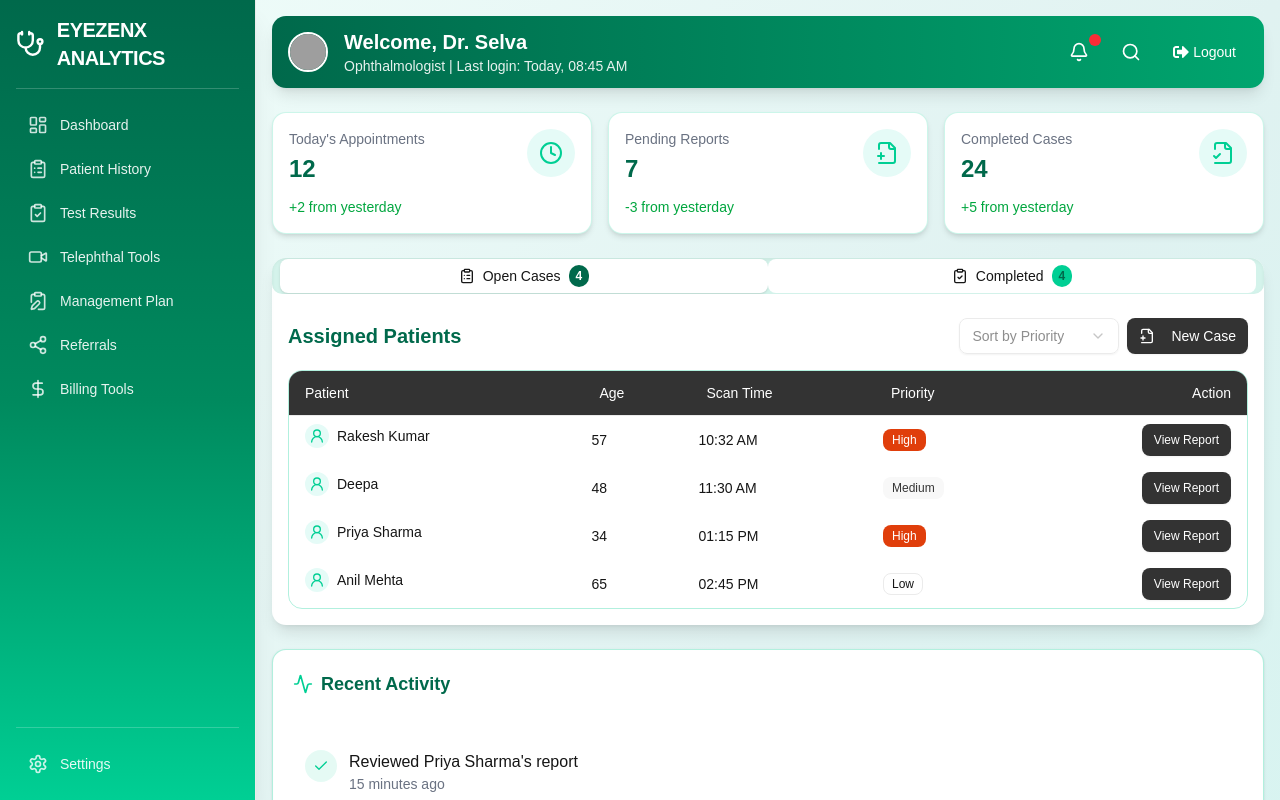
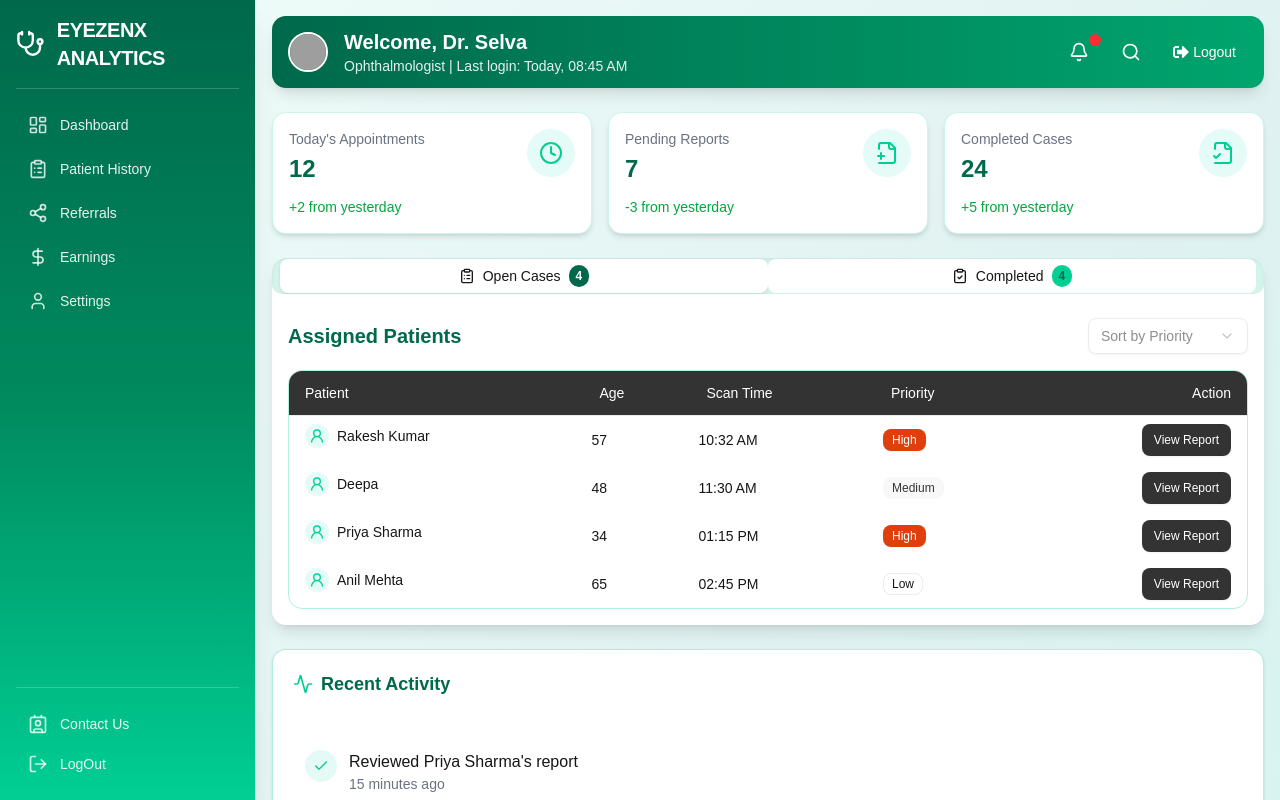
Before and after one commit to Tech-EyeZenX/eyezen-connect, a React (Vite) app in the folder eyezen-connect/: page /doctor-dashboard in a window 1280 px wide. Shown: the top 800 px of the page. Built offline with nearby package versions, Linux system fonts and the light colour scheme; grey boxes are pictures that could not be loaded; the HTML template or start-up script is replaced by a standard one.

Commit message:
feat: Update navigation items in DoctorDashBoard and OptometricDashBoard; add Contact Us link and modify existing paths

```diff
--- a/eyezen-connect/src/pages/DoctorDashBoard.jsx
+++ b/eyezen-connect/src/pages/DoctorDashBoard.jsx
@@ -71,7 +71,10 @@ import {
     Search,
     HeartPulse,
     FilePlus2,
-    FileCheck2
+    FileCheck2,
+    DollarSignIcon,
+    LogOut,
+    Contact
 } from "lucide-react";
 import { FaSignOutAlt } from 'react-icons/fa';
 
@@ -83,11 +86,10 @@ export function DoctorDashBoard() {
     const navItems = [
         { path: "/dashboard", icon: LayoutDashboard, label: "Dashboard" },
         { path: "/patient-history", icon: ClipboardList, label: "Patient History" },
-        { path: "/test-results", icon: ClipboardCheck, label: "Test Results" },
-        { path: "/telephthal-tools", icon: Video, label: "Telephthal Tools" },
-        { path: "/treatment-plan", icon: ClipboardEdit, label: "Management Plan" },
         { path: "/referrals", icon: Share2, label: "Referrals" },
-        { path: "/billing-tools", icon: DollarSign, label: "Billing Tools" }
+        { path: "/earnings", icon: DollarSignIcon, label: "Earnings" },
+        { path: "/profile", icon: User, label: "Settings" }
+
     ];
 
     const assignedCases = [
@@ -158,12 +160,20 @@ export function DoctorDashBoard() {
                         ))}
                     </nav>
                     <div className="mt-auto pt-4 border-t border-white/20">
+
                         <Link
-                            to="/settings"
+                            to="/contact-us"
                             className="flex items-center gap-3 rounded-lg px-3 py-2.5 text-white/90 hover:bg-white/10 hover:text-white transition-colors duration-200 group"
                         >
-                            <Settings className="h-5 w-5 text-white/80 group-hover:text-white" />
-                            <span className="text-sm font-medium">Settings</span>
+                            <Contact className="h-5 w-5 text-white/80 group-hover:text-white" />
+                            <span className="text-sm font-medium">Contact Us</span>
+                        </Link>
+                        <Link
+                            to="/logout"
+                            className="flex items-center gap-3 rounded-lg px-3 py-2.5 text-white/90 hover:bg-white/10 hover:text-white transition-colors duration-200 group"
+                        >
+                            <LogOut className="h-5 w-5 text-white/80 group-hover:text-white" />
+                            <span className="text-sm font-medium">LogOut</span>
                         </Link>
                     </div>
                 </div>
@@ -385,11 +395,7 @@ export function DoctorDashBoard() {
                                             <SelectItem value="low">Low Priority</SelectItem>
                                         </SelectContent>
                                     </Select>
-                                    <Button className="bg-black/80 hover:bg-black text-white  text-xs sm:text-sm px-2 sm:px-4">
-                                        <FilePlus2 className="mr-1 sm:mr-2 size-3 sm:size-4" />
-                                        <span className="hidden sm:inline">New Case</span>
-                                        <span className="sm:hidden">New</span>
-                                    </Button>
+
                                 </div>
                             </div>
                             <div className="rounded-xl border border-[#00CF94]/30 overflow-hidden">
@@ -460,11 +466,7 @@ export function DoctorDashBoard() {
                                             <SelectItem value="archived">Archived</SelectItem>
                                         </SelectContent>
                                     </Select>
-                                    <Button variant="outline" className="border-[#00694B] text-[#00694B] hover:bg-[#E5FBF7] text-xs sm:text-sm px-2 sm:px-4">
-                                        <History className="mr-1 sm:mr-2 size-3 sm:size-4" />
-                                        <span className="hidden sm:inline">View History</span>
-                                        <span className="sm:hidden">History</span>
-                                    </Button>
+
                                 </div>
                             </div>
                             <div className="rounded-xl border border-[#00CF94]/30 overflow-hidden">
```
Also changed, not shown: eyezen-connect/src/pages/OptometricDashBoard.jsx (+2 -5 lines).
